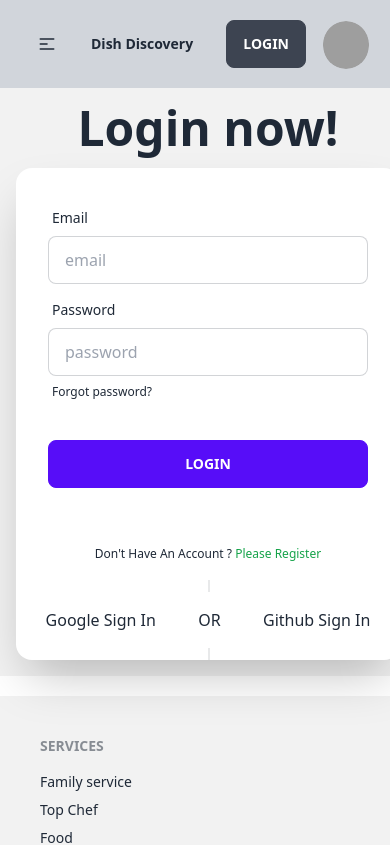
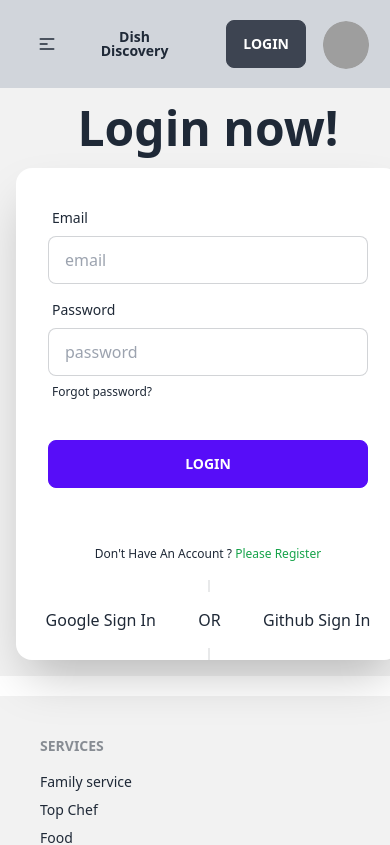
Before and after one commit to Pranto-Nondi/Dish-Discovery-Client, a React (Vite) app: page /login in a window 390 px wide. Shown: the top 845 px of the page. Built offline with nearby package versions, Linux system fonts and the light colour scheme; no server answers; grey boxes are pictures that could not be loaded; what @react-pdf/renderer would draw is missing.

Commit message:
progress

```diff
--- a/src/pages/Shared/Header/Header.jsx
+++ b/src/pages/Shared/Header/Header.jsx
@@ -36,7 +36,7 @@
                             <li><p>About US</p></li>
                         </ul>
                     </div>
-                    <a className="btn btn-ghost normal-case text-md md:text-4xl lg:text-4xl">Dish Discovery</a>
+                    <Link><p className="btn btn-ghost normal-case text-md md:text-4xl lg:text-4xl">Dish Discovery</p></Link>
                 </div>
                 <div className="navbar-center hidden lg:flex">
                     <ul className="menu menu-horizontal px-1 text-2xl">
```
